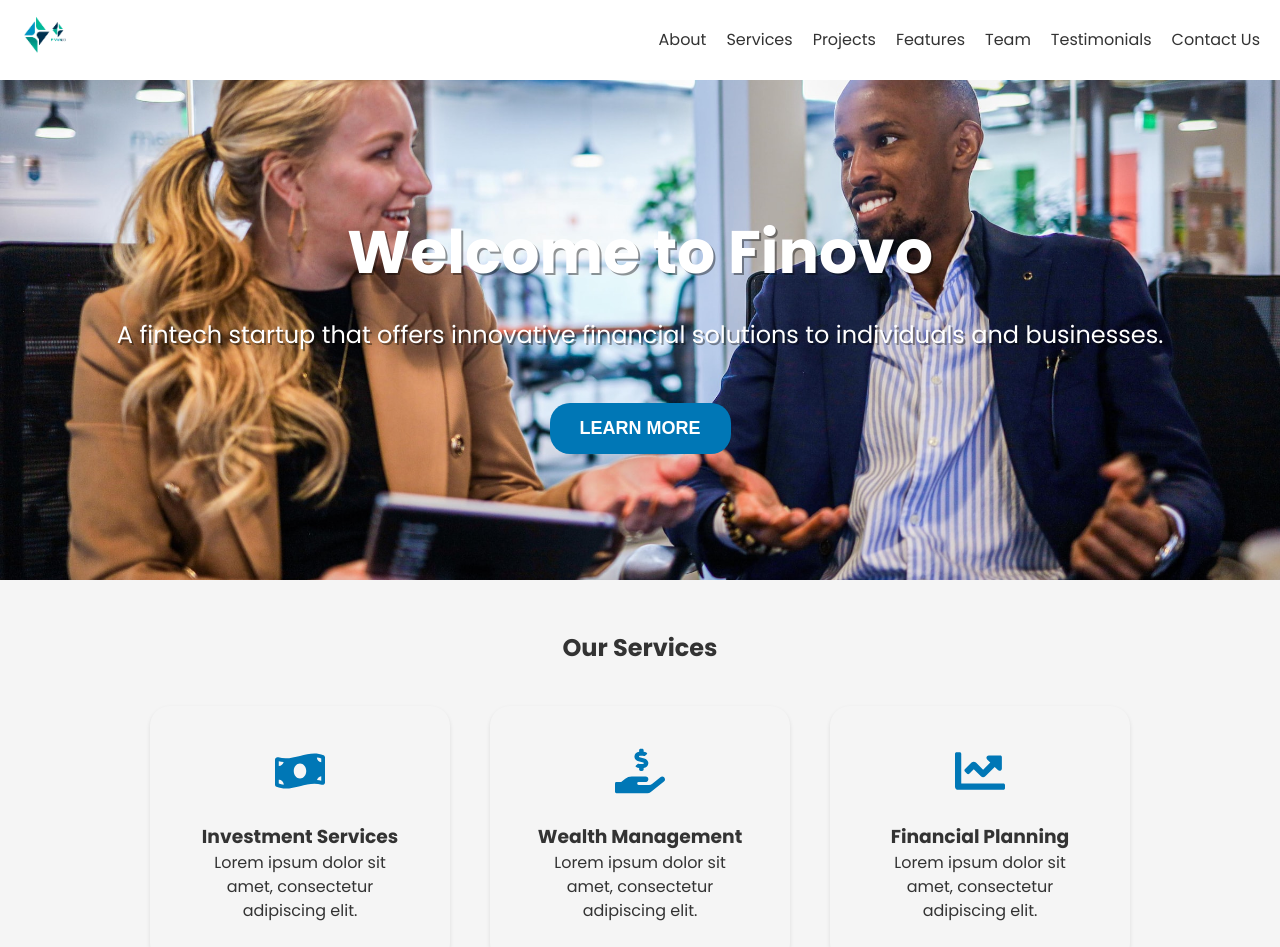
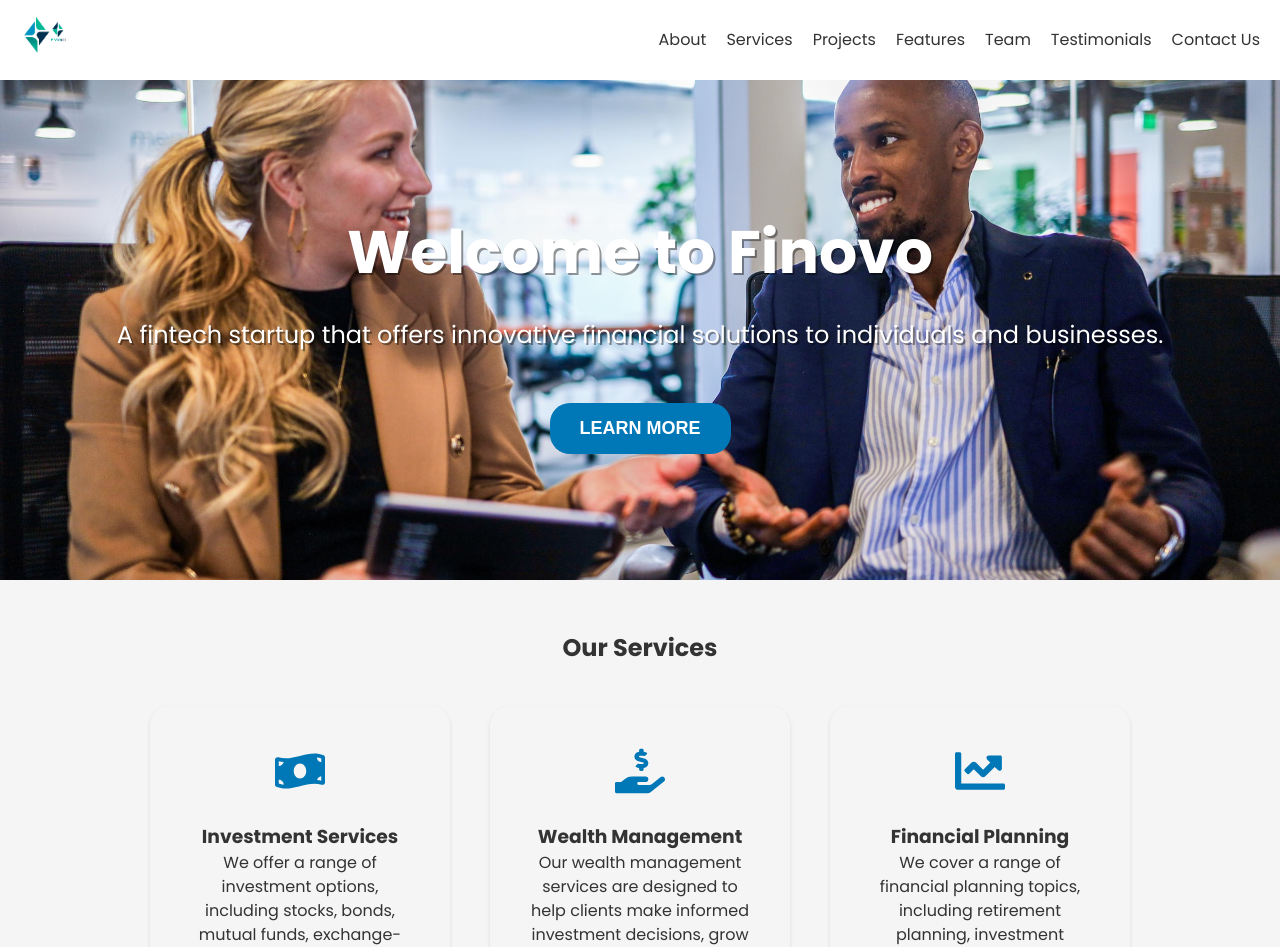
Before and after one commit to yosephdev/finovo, a React (Create React App) app: page / in a window 1280 px wide. Shown: the top 947 px of the page. Built offline with nearby package versions, Linux system fonts and the light colour scheme.

Commit message:
change dummy text

```diff
--- a/src/pages/Home.js
+++ b/src/pages/Home.js
@@ -23,17 +23,29 @@
             <div className="service-item">
               <FaMoneyBillWave className="service-icon" />
               <h3>Investment Services</h3>
-              <p>Lorem ipsum dolor sit amet, consectetur adipiscing elit.</p>
+              <p>
+                We offer a range of investment options, including stocks, bonds,
+                mutual funds, exchange-traded funds (ETFs), and alternative
+                investments.
+              </p>
             </div>
             <div className="service-item">
               <FaHandHoldingUsd className="service-icon" />
               <h3>Wealth Management</h3>
-              <p>Lorem ipsum dolor sit amet, consectetur adipiscing elit.</p>
+              <p>
+                Our wealth management services are designed to help clients make
+                informed investment decisions, grow their wealth, and achieve
+                their financial goals.
+              </p>
             </div>
             <div className="service-item">
               <FaChartLine className="service-icon" />
               <h3>Financial Planning</h3>
-              <p>Lorem ipsum dolor sit amet, consectetur adipiscing elit.</p>
+              <p>
+                We cover a range of financial planning topics, including
+                retirement planning, investment planning, tax planning, risk
+                management, and estate planning.
+              </p>
             </div>
           </div>
         </div>
```
